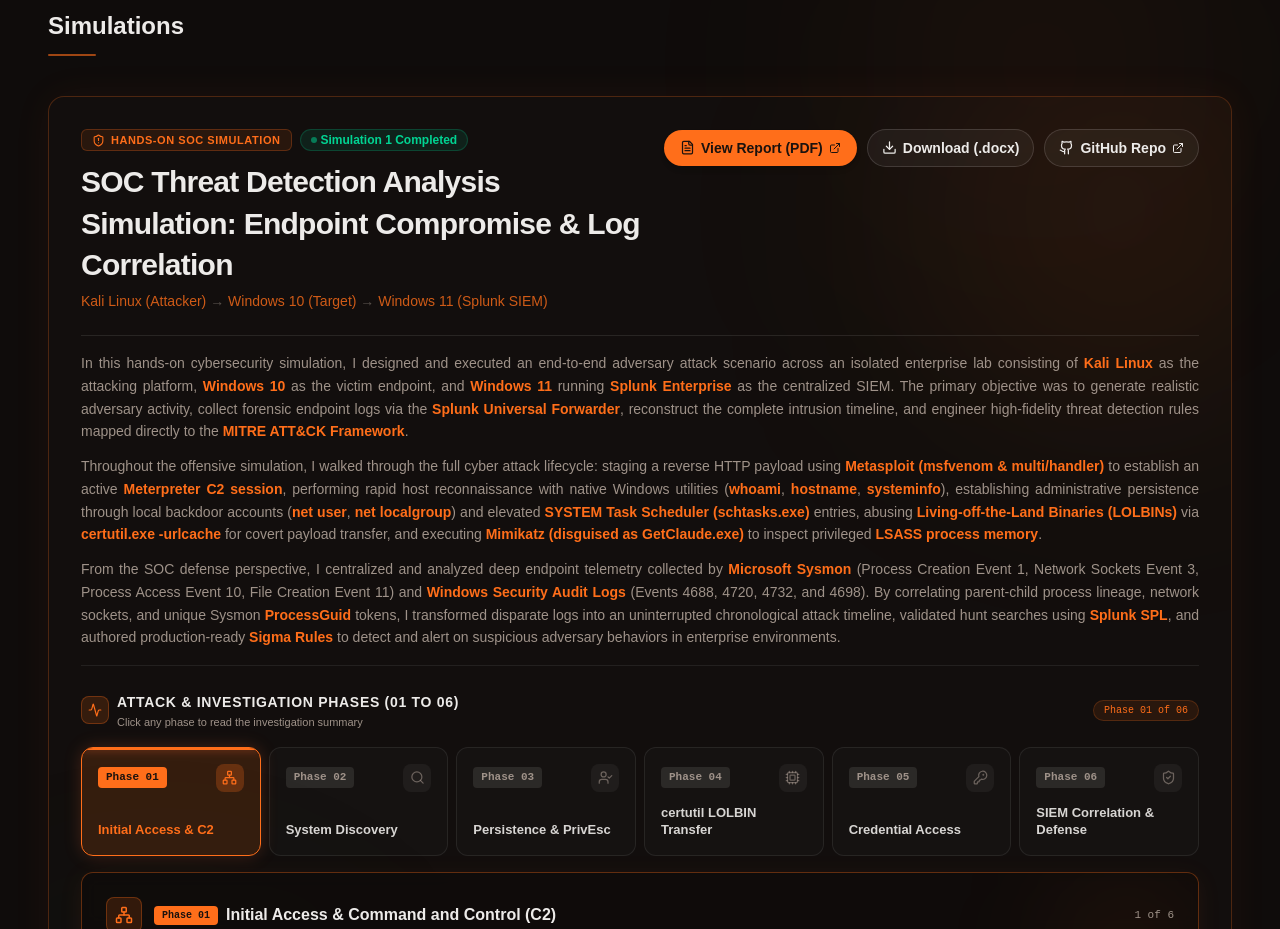
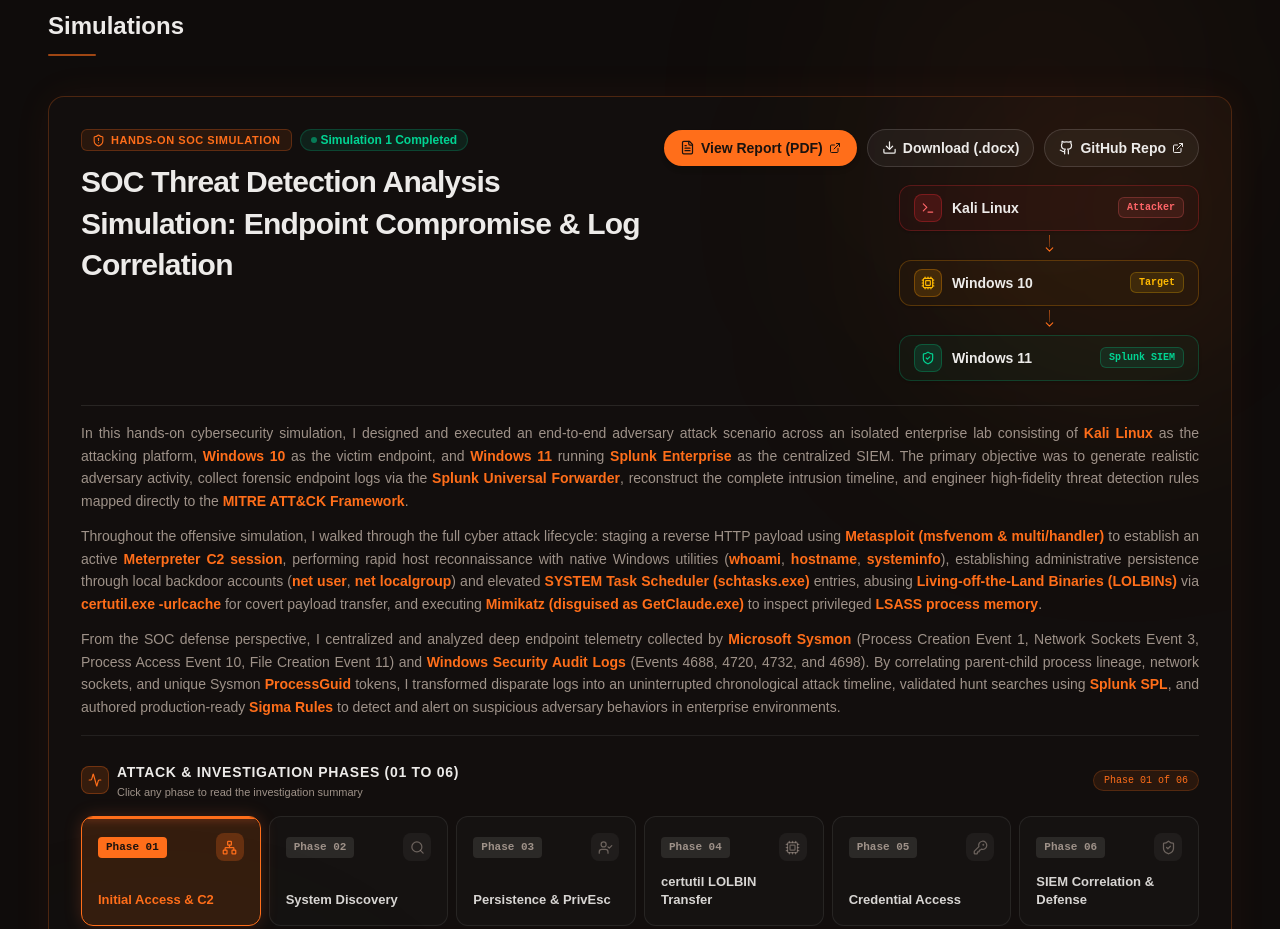
Before and after one commit to shii9/Portfolio, a React (Vite) app: page / in a window 1280 px wide. Shown: the part 3585-4514 px from the top of the page. Built offline with nearby package versions, Linux system fonts and the light colour scheme.

Commit message:
feat: add connected architecture flow boxes under action buttons

```diff
--- a/src/components/sections/AttackTreeMap.tsx
+++ b/src/components/sections/AttackTreeMap.tsx
@@ -14,6 +14,8 @@
   ArrowRight,
   ArrowLeft,
   Activity,
+  Terminal,
+  ChevronDown,
 } from "lucide-react";
 
 /* ──────────────────────────────────────────────────────────────────────
@@ -110,8 +112,8 @@
       <div className="absolute bottom-0 left-0 w-96 h-96 bg-emerald-500/5 rounded-full blur-[130px] pointer-events-none -ml-20 -mb-20" />
 
       {/* ── Top Header ── */}
-      <div className="flex flex-col lg:flex-row lg:items-start justify-between gap-4 pb-6 border-b border-foreground/10 relative z-10">
-        <div>
+      <div className="flex flex-col lg:flex-row lg:items-start justify-between gap-6 pb-6 border-b border-foreground/10 relative z-10">
+        <div className="flex-1 min-w-0">
           <div className="flex items-center gap-2 mb-2.5 flex-wrap">
             <span className="text-[11px] font-bold uppercase tracking-wider text-primary bg-primary/10 px-2.5 py-0.5 rounded-md border border-primary/25 inline-flex items-center gap-1.5">
               <ShieldAlert size={13} />
@@ -126,14 +128,12 @@
           <h3 className="text-xl sm:text-2xl md:text-3xl font-serif font-bold text-foreground tracking-tight leading-snug">
             SOC Threat Detection Analysis Simulation: Endpoint Compromise & Log Correlation
           </h3>
-
-          <p className="text-xs sm:text-sm text-primary/80 font-medium mt-1.5">
-            Kali Linux (Attacker) <span className="text-muted-foreground/50">→</span> Windows 10 (Target) <span className="text-muted-foreground/50">→</span> Windows 11 (Splunk SIEM)
-          </p>
         </div>
 
+        {/* Action Buttons & Architecture Flow (Underneath the buttons) */}
+        <div className="flex flex-col items-start lg:items-end gap-3.5 shrink-0">
           {/* Action Buttons */}
-        <div className="flex items-center gap-2 sm:gap-2.5 flex-wrap shrink-0">
+          <div className="flex items-center gap-2 sm:gap-2.5 flex-wrap">
             <a
               href={`${import.meta.env.BASE_URL}reports/Splunk-SOC-Investigation-(1)-Report.pdf`}
               target="_blank"
@@ -165,6 +165,67 @@
               <span>GitHub Repo</span>
               <ExternalLink size={12} />
             </a>
+          </div>
+
+          {/* ── Architecture Flow (Under the buttons) ── */}
+          <div className="w-full sm:w-[280px] lg:w-[300px] flex flex-col items-center pt-1">
+            {/* Box 1: Kali Linux (Attacker) */}
+            <div className="w-full flex items-center justify-between gap-2.5 px-3.5 py-2 rounded-xl border border-red-500/25 bg-red-500/[0.04] shadow-sm">
+              <div className="flex items-center gap-2.5 min-w-0">
+                <div className="w-7 h-7 rounded-lg bg-red-500/15 border border-red-500/30 flex items-center justify-center text-red-400 shrink-0">
+                  <Terminal size={14} />
+                </div>
+                <span className="text-xs sm:text-sm font-bold text-foreground truncate">
+                  Kali Linux
+                </span>
+              </div>
+              <span className="text-[10px] font-mono font-bold text-red-400 bg-red-400/10 border border-red-400/25 px-2 py-0.5 rounded-md shrink-0">
+                Attacker
+              </span>
+            </div>
+
+            {/* Vertical Connector Line 1 */}
+            <div className="flex flex-col items-center my-1 text-primary/70">
+              <div className="w-px h-3 bg-gradient-to-b from-primary/60 to-primary/30" />
+              <ChevronDown size={13} className="-mt-1 text-primary" />
+            </div>
+
+            {/* Box 2: Windows 10 (Target) */}
+            <div className="w-full flex items-center justify-between gap-2.5 px-3.5 py-2 rounded-xl border border-amber-500/25 bg-amber-500/[0.04] shadow-sm">
+              <div className="flex items-center gap-2.5 min-w-0">
+                <div className="w-7 h-7 rounded-lg bg-amber-500/15 border border-amber-500/30 flex items-center justify-center text-amber-400 shrink-0">
+                  <Cpu size={14} />
+                </div>
+                <span className="text-xs sm:text-sm font-bold text-foreground truncate">
+                  Windows 10
+                </span>
+              </div>
+              <span className="text-[10px] font-mono font-bold text-amber-400 bg-amber-400/10 border border-amber-400/25 px-2 py-0.5 rounded-md shrink-0">
+                Target
+              </span>
+            </div>
+
+            {/* Vertical Connector Line 2 */}
+            <div className="flex flex-col items-center my-1 text-primary/70">
+              <div className="w-px h-3 bg-gradient-to-b from-primary/60 to-primary/30" />
+              <ChevronDown size={13} className="-mt-1 text-primary" />
+            </div>
+
+            {/* Box 3: Windows 11 (Splunk SIEM) */}
+            <div className="w-full flex items-center justify-between gap-2.5 px-3.5 py-2 rounded-xl border border-emerald-500/25 bg-emerald-500/[0.04] shadow-sm">
+              <div className="flex items-center gap-2.5 min-w-0">
+                <div className="w-7 h-7 rounded-lg bg-emerald-500/15 border border-emerald-500/30 flex items-center justify-center text-emerald-400 shrink-0">
+                  <ShieldCheck size={14} />
+                </div>
+                <span className="text-xs sm:text-sm font-bold text-foreground truncate">
+                  Windows 11
+                </span>
+              </div>
+              <span className="text-[10px] font-mono font-bold text-emerald-400 bg-emerald-400/10 border border-emerald-400/25 px-2 py-0.5 rounded-md shrink-0">
+                Splunk SIEM
+              </span>
+            </div>
+          </div>
         </div>
       </div>
 
```
Lines whose indentation alone changed are shown as unchanged.
